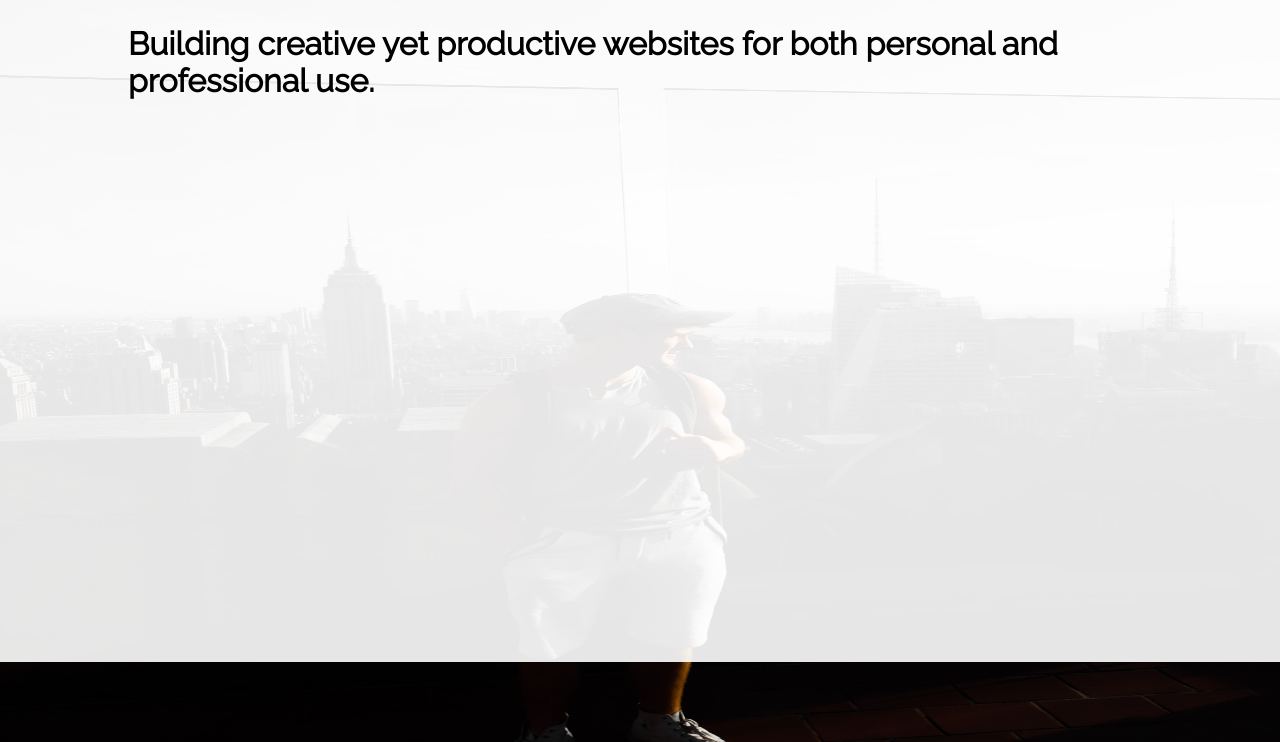
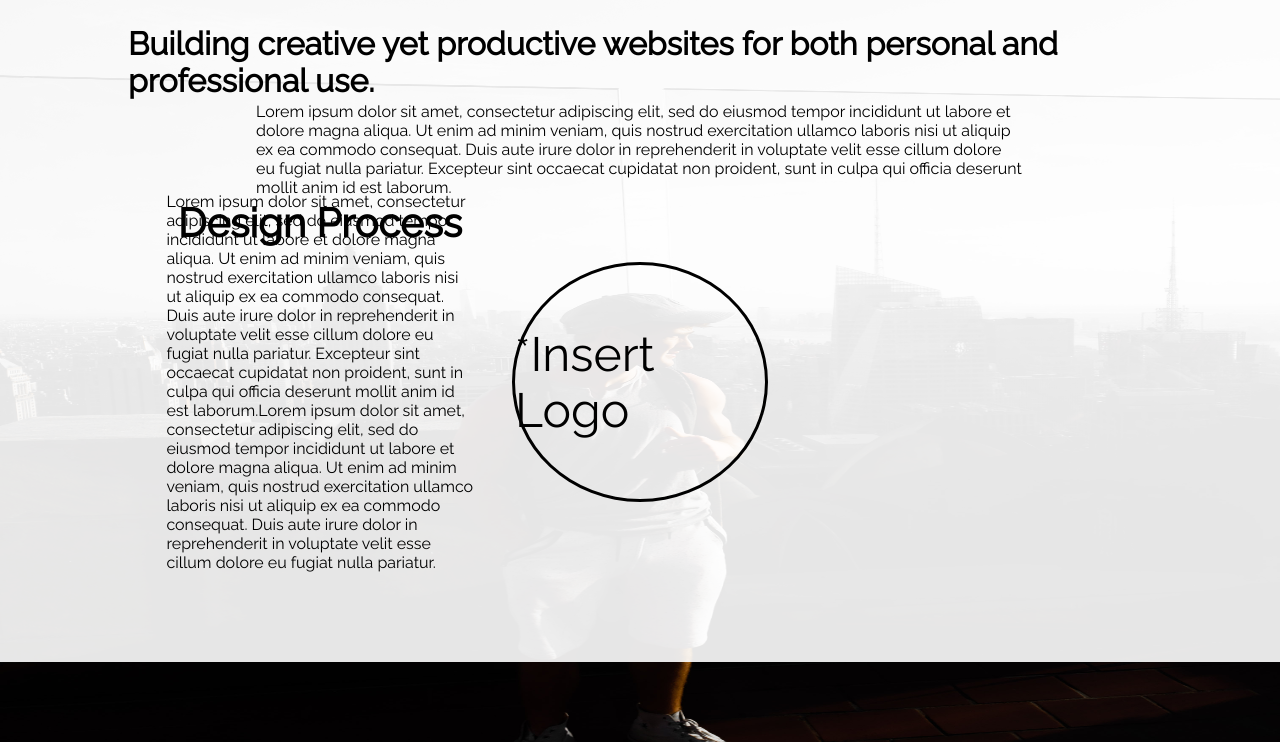
Before and after one commit to acing3/personalWebsite, a plain HTML site: page index.html in a window 1280 px wide. Shown: the part 858-1600 px from the top of the page. Drawn offline with Linux system fonts and the light colour scheme; a script that the page names is missing.

Commit message:
Design Process fixes

```diff
--- a/index.html
+++ b/index.html
@@ -31,8 +31,17 @@
     <div id="containertwo">
         <div id="aboot"><b></b></div>
         <div id="unfo"><b>Building creative yet productive websites for both personal and professional use.</b></div>
-        <div id="ICON">Andrew Ferro</div>
-
+        <div id="name2">Andrew Ferro</div>
+        <div id="info2">Lorem ipsum dolor sit amet, consectetur adipiscing elit, sed do eiusmod tempor incididunt ut labore et dolore magna aliqua. Ut enim ad minim veniam,
+             quis nostrud exercitation ullamco laboris nisi ut aliquip ex ea commodo consequat. Duis aute irure dolor in reprehenderit in voluptate velit esse cillum dolore
+             eu fugiat nulla pariatur. Excepteur sint occaecat cupidatat non proident, sunt in culpa qui officia deserunt mollit anim id est laborum.</div>
+        <div id="icon2">*Insert Logo</div>
+        <div class="design"><b>Design Process</b></div>
+        <div class="process">Lorem ipsum dolor sit amet, consectetur adipiscing elit, sed do eiusmod tempor incididunt ut labore et dolore magna aliqua. Ut enim ad minim veniam,
+                quis nostrud exercitation ullamco laboris nisi ut aliquip ex ea commodo consequat. Duis aute irure dolor in reprehenderit in voluptate velit esse cillum dolore
+                eu fugiat nulla pariatur. Excepteur sint occaecat cupidatat non proident, sunt in culpa qui officia deserunt mollit anim id est laborum.Lorem ipsum dolor sit amet, consectetur adipiscing elit, sed do eiusmod tempor incididunt ut labore et dolore magna aliqua. Ut enim ad minim veniam,
+                quis nostrud exercitation ullamco laboris nisi ut aliquip ex ea commodo consequat. Duis aute irure dolor in reprehenderit in voluptate velit esse cillum dolore
+                eu fugiat nulla pariatur.</div>
     </div>
 </body>
 </html>
--- a/main.css
+++ b/main.css
@@ -52,6 +52,7 @@ body{
     grid-template-rows: 100%;
     color: black;
     border-radius: 5px;
+
 }
 #home{
     grid-row: 1;
@@ -110,13 +111,44 @@ body{
     justify-content: center;
     align-items: center;
 }
-#ICON{
+#name2{
     grid-row: 1/3;
     grid-column: 3/9;
     display: flex;
     align-items: center;
     justify-content: center;
     font-size: 6em;
+}
+#info2{
+    grid-row: 4;
+    grid-column: 3/9;
+}
+#icon2{
+    display: flex;
+    align-items: center;
+    justify-content: center;
+    font-size: 48px;
+    grid-row: 6/9;
+    grid-column: 5/7;
+    border-style: solid;
+    border-radius: 100%;
+}
+.design{
+    font-size: 2.5em;
+    display: flex;
+    align-items: center;
+    justify-content: center;
+    grid-row: 5;
+    grid-column: 2/5;
+}
+.process{
+    display: flex;
+    align-items: center;
+    justify-content: center;
+    grid-row: 6/9;
+    grid-column: 2/5;
+    padding-right: 10%;
+    padding-left: 10%;
 }
 a:link{
     text-decoration: none;
```
